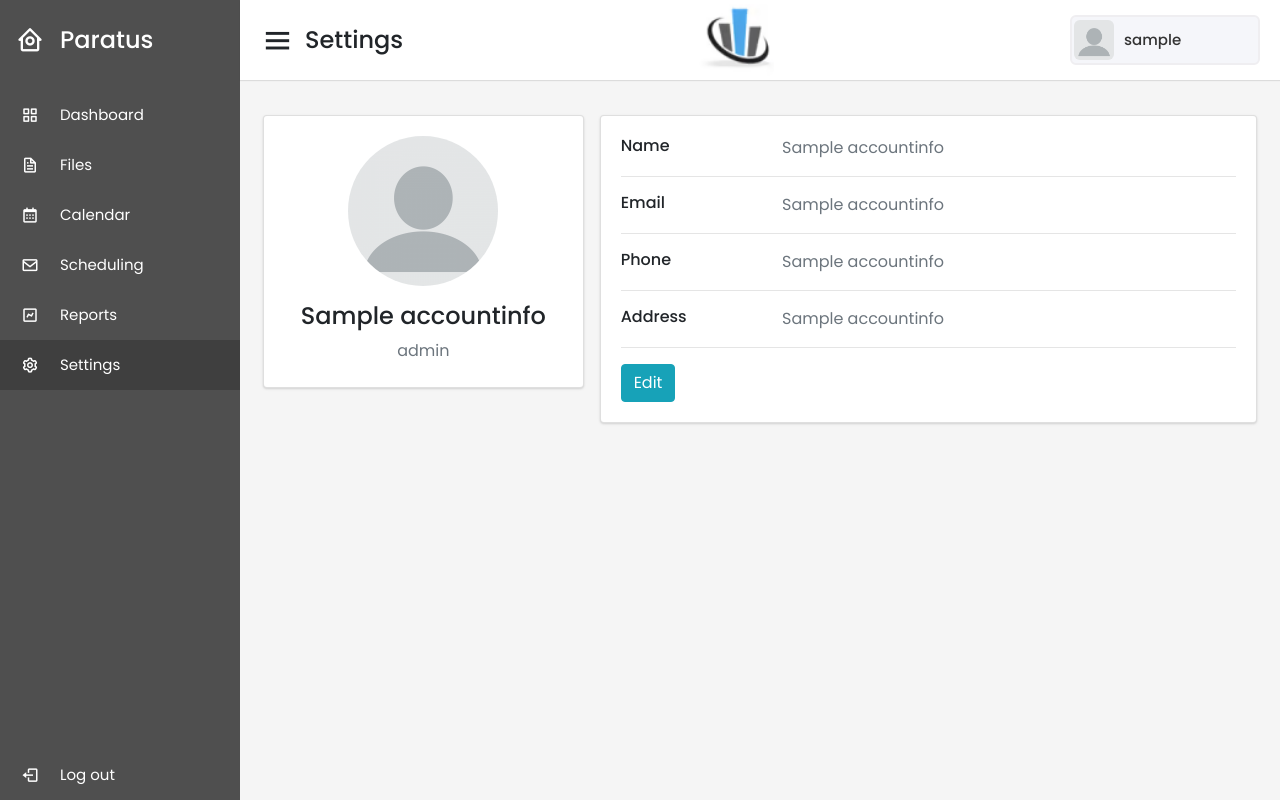
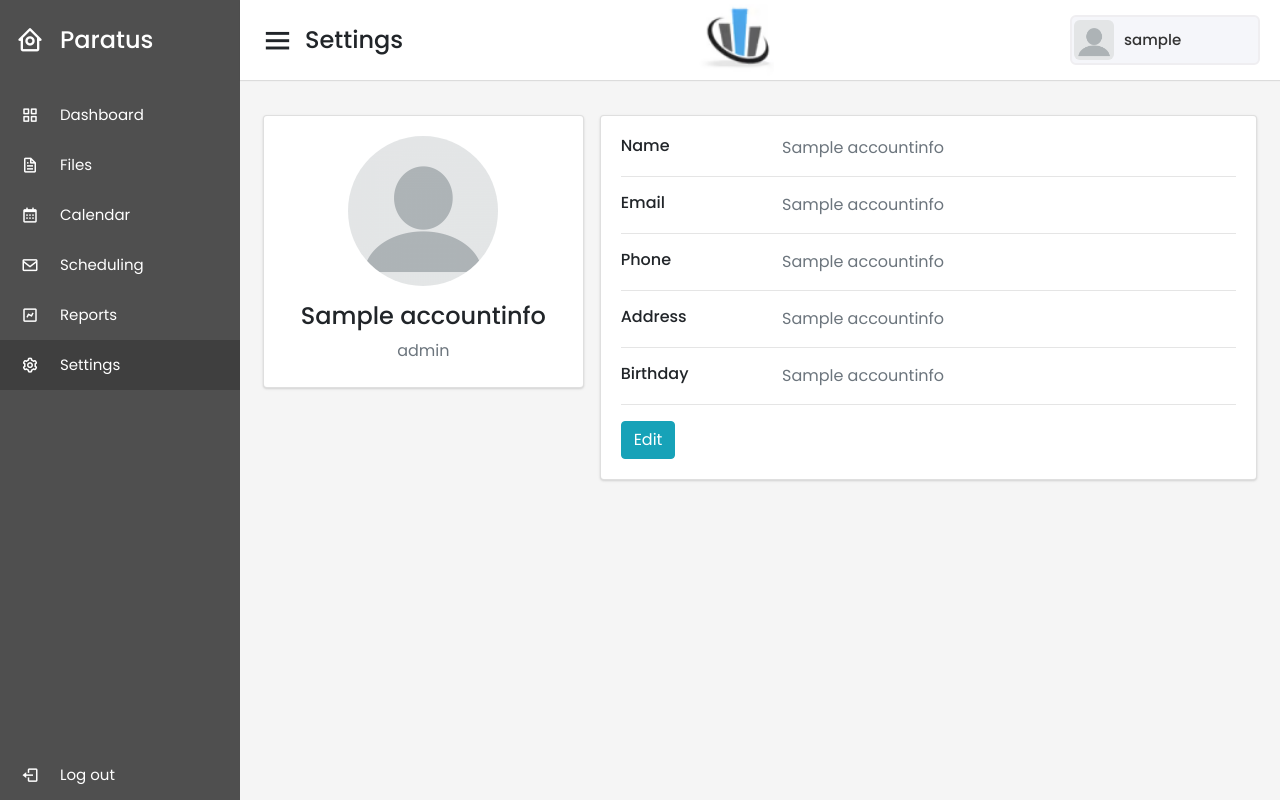
Before and after one commit to FredRex1/CAP, a Flask app: template templates/accountPage.html in a window 1280 px wide. Run offline with Flask 3, Linux system fonts and the light colour scheme; the template is opened without the code that fills it: most values are stand-ins (such as "Sample title", 1, 10 or a date in 2020).

Commit message:
Added Birthday to account

```diff
--- a/templates/accountPage.html
+++ b/templates/accountPage.html
@@ -91,7 +91,8 @@
                         <div class="card">
                             <div class="card-body">
                                 <div class="d-flex flex-column align-items-center text-center">
-                                <img src="{{ url_for('static',filename='images/blank-profile-picture.png')}}" class="rounded-circle" width="150">
+                                    <img src="{{ url_for('static',filename='images/blank-profile-picture.png')}}"
+                                        class="rounded-circle" width="150">
                                     <div class="mt-3">
                                         <h4>{{accountinfo[0]}}</h4>
                                         <p class="text-secondary mb-1">{{userrole}}</p>
@@ -143,6 +144,15 @@
                                 </div>
                                 <hr>
                                 <div class="row">
+                                    <div class="col-sm-3">
+                                        <h6 class="mb-0">Birthday</h6>
+                                    </div>
+                                    <div class="col-sm-9 text-secondary">
+                                        {{accountinfo[1]}}
+                                    </div>
+                                </div>
+                                <hr>
+                                <div class="row">
                                     <div class="col-sm-12">
                                         <a class="btn btn-info " target="__blank"
                                             href="{{ url_for('accountPageEdit')}}">Edit</a>
```
Lines whose indentation alone changed are shown as unchanged.
